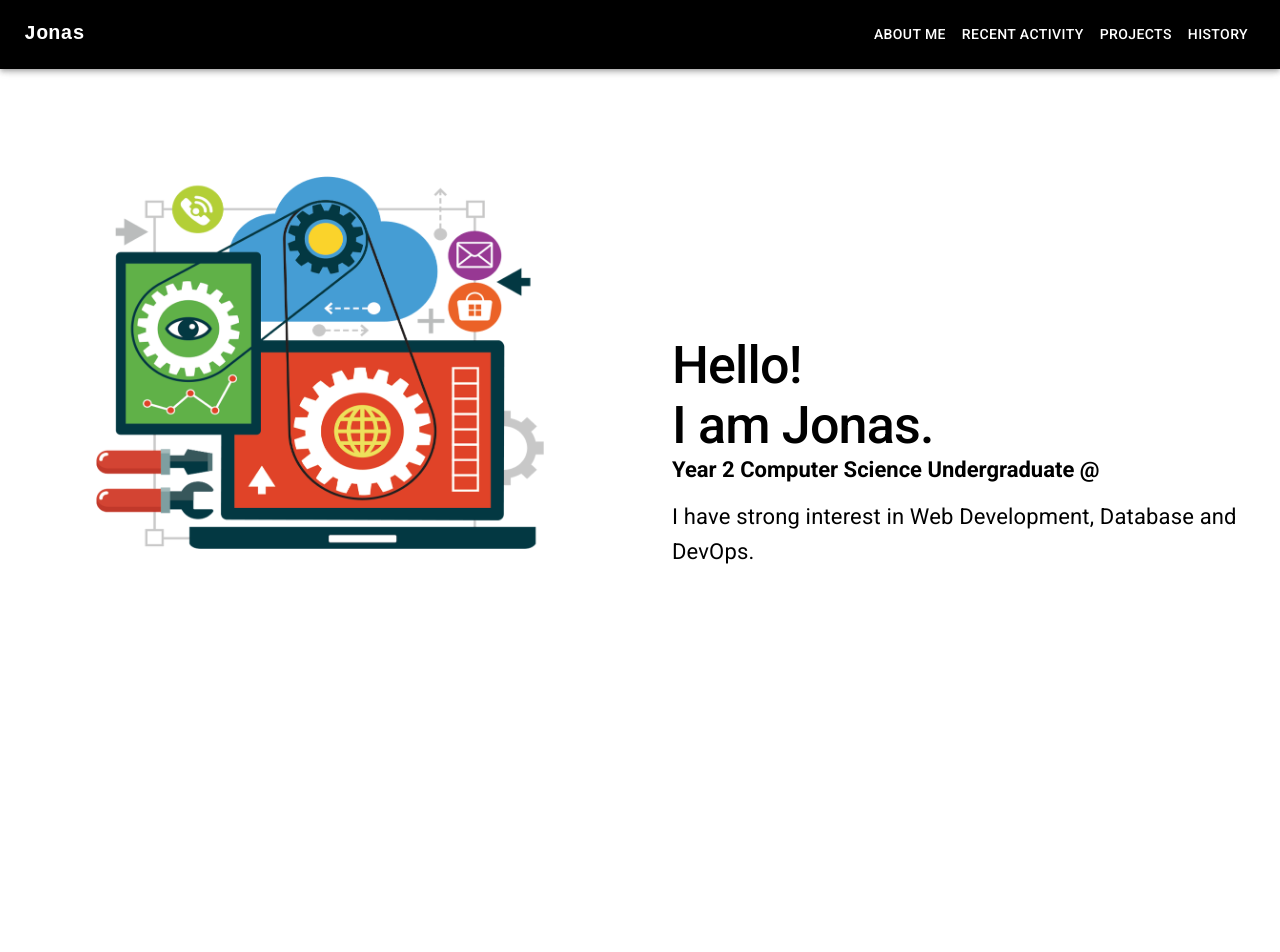
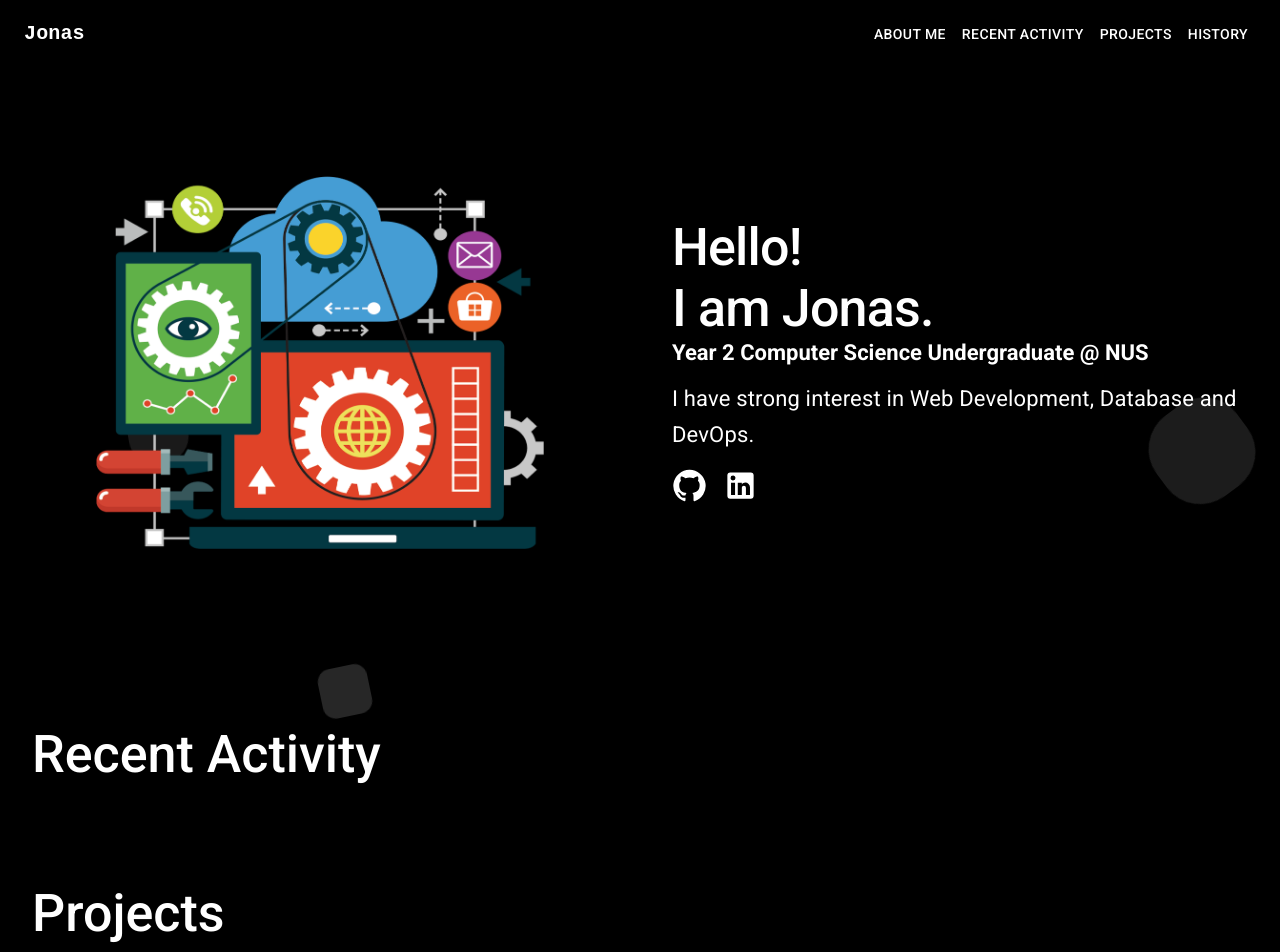
Before and after one commit to Jonaspng/react-cv-website, a React (Create React App) app: page / in a window 1280 px wide. Shown: the top 952 px of the page. Built offline with nearby package versions, Linux system fonts and the light colour scheme.

Commit message:
Add background css animation

```diff
--- a/public/styles.css
+++ b/public/styles.css
@@ -2,6 +2,8 @@
   margin: 0;
   overflow-anchor: none;
   height: 100%;
+  background-color: black;
+  color: white;
 }
 
 #root {
@@ -11,3 +13,102 @@
 html {
   height: 100%;
 }
+
+.main-area {
+
+}
+
+.circles {
+  position: fixed;
+  top: 0;
+  left: 0;
+  width: 100%;
+  height: 100%;
+  overflow: hidden;
+  z-index: -10;
+}
+
+@keyframes animate {
+  0% {
+    opacity: 1;
+    border-radius: 10%;
+    transform: translateY(0) rotate(0deg);
+  }
+  100% {
+    opacity: 0;
+    border-radius: 80%;
+    transform: translateY(-1000px) rotate(720deg);
+  }
+}
+
+.circles div {
+  position: absolute;
+  display: block;
+  width: 45px;
+  height: 45px;
+  background: rgba(255, 255, 255, 0.2);
+  bottom: -150px;
+  animation: animate 25s linear infinite;
+}
+
+.circles div:nth-child(1) {
+  left: 25%;
+  width: 50px;
+  height: 50px;
+  animation-delay: 0s;
+}
+
+.circles div:nth-child(2) {
+  left: 10%;
+  width: 60px;
+  height: 60px;
+  animation-delay: 0s;
+  animation-duration: 12s;
+}
+
+.circles div:nth-child(3) {
+  left: 70%;
+  width: 30px;
+  height: 30px;
+  animation-delay: 3s;
+}
+
+.circles div:nth-child(4) {
+  left: 40%;
+  width: 55px;
+  height: 55px;
+  animation-delay: 5s;
+  animation-duration: 18s;
+}
+
+.circles div:nth-child(5) {
+  left: 30%;
+  width: 45px;
+  height: 45px;
+  animation-delay: 8s;
+  animation-duration: 13s;
+}
+
+.circles div:nth-child(6) {
+  left: 90%;
+  width: 100px;
+  height: 100px;
+  animation-delay: 0s;
+  animation-duration: 13s;
+}
+
+.circles div:nth-child(7) {
+  left: 60%;
+  width: 70px;
+  height: 70px;
+  animation-delay: 8s;
+  animation-duration: 13s;
+}
+
+.circles div:nth-child(8) {
+  left: 80%;
+  width: 50px;
+  height: 50px;
+  animation-delay: 10s;
+  animation-duration: 13s;
+}
--- /dev/null
+++ b/src/components/Circles.js
@@ -0,0 +1,19 @@
+
+function Circles() {
+
+  return (
+    <div className="circles">
+      <div></div>
+      <div></div>
+      <div></div>
+      <div></div>
+      <div></div>
+      <div></div>
+      <div></div>
+      <div></div>
+    </div>
+  );
+
+}
+
+export default Circles;
--- a/src/pages/MainPage.js
+++ b/src/pages/MainPage.js
@@ -1,6 +1,7 @@
 import React from 'react';
 import AboutMe from '../components/AboutMe';
 import BottomBar from '../components/BottomBar';
+import Circles from '../components/Circles';
 import History from '../components/History';
 import Projects from '../components/Projects';
 import RecentActivity from '../components/RecentActivity';
@@ -11,10 +12,14 @@
   return (
     <>
       <Topbar />
-      <AboutMe />
-      <RecentActivity />
-      <Projects />
-      <History />
+      <div>
+        <AboutMe />
+        <RecentActivity />
+        <Projects />
+        <History />
+        <Circles />
+      </div>
+
       <BottomBar />
     </>
 
```
